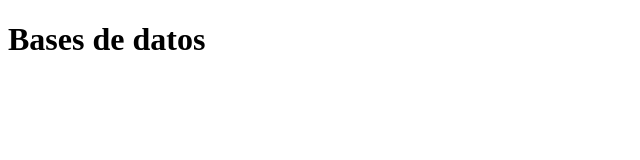
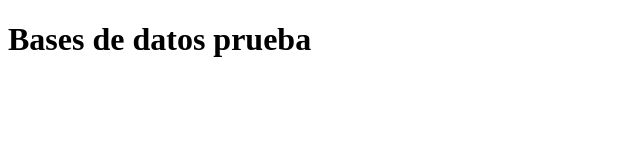
Before and after one commit to sergiodeveloper5/miweb, a plain HTML site: page index.html in a window 1280 px wide. Shown: the whole page, without its empty margins (0-640 px from the left). Drawn offline with Linux system fonts and the light colour scheme.

Commit message:
nueva utilidad - mi web - version0.3

```diff
--- a/index.html
+++ b/index.html
@@ -6,6 +6,6 @@
     <title>bases de datos</title>
 </head>
 <body>
-    <h1 class="bases de datos">Bases de datos</h1>
+    <h1 class="bases de datos">Bases de datos prueba</h1>
 </body>
 </html>
```
